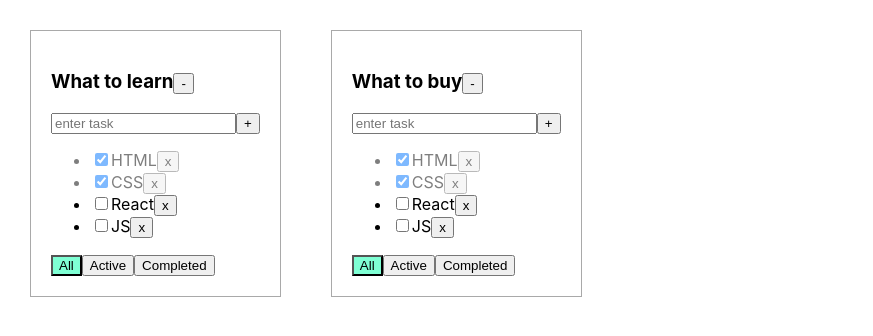
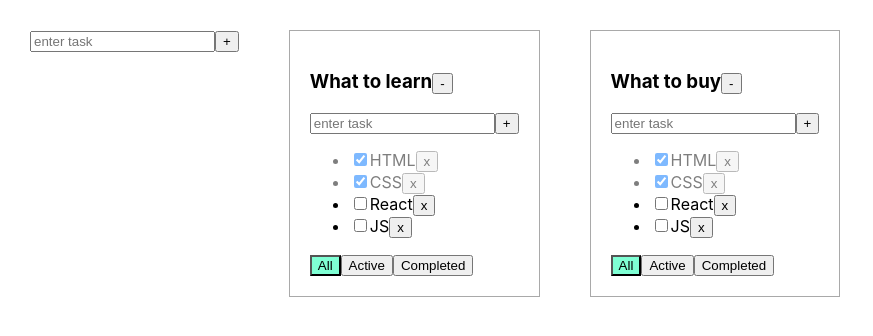
Before and after one commit to fabskrejt/todo-list, a React (Create React App) app: page / in a window 1280 px wide. Shown: the top 336 px of the page, without its empty margins (0-873 px from the left). Built offline with nearby package versions, Linux system fonts and the light colour scheme.

Commit message:
added AddItemForm component for add todoLists

```diff
--- a/src/AddItemForm.tsx
+++ b/src/AddItemForm.tsx
@@ -37,9 +37,6 @@ export const AddItemForm=(props: AddItemFormType)=>{
             }
         }
 
-/*        const changeTitle = () =>{
-        props.changeTitle(value)
-    }*/
     return(
         <div>
             <input
--- a/src/App.tsx
+++ b/src/App.tsx
@@ -2,6 +2,7 @@ import React, {useState} from 'react';
 import './App.css';
 import TodoList from "./TodoList";
 import {v1} from "uuid";
+import {AddItemForm} from "./AddItemForm";
 
 export type TaskType = {
     id: string
@@ -66,10 +67,20 @@ function App() {
     const changeTaskStatus = (taskID: string, isDone: boolean, todoListID: string) => {
         setTasks({...tasks, [todoListID]: tasks[todoListID].map(t => t.id === taskID ? {...t, isDone: isDone} : t)})
     }
+
+
     const removeTodoList = (todoListID: string) => {
         setTodoLists(todoLists.filter(t => t.id !== todoListID))
         delete tasks[todoListID]
     }
+
+    const addTodoList = (title:string) => {
+        const todoList: TodoListType = {id: v1(), title: title, filter: "all"}
+        setTodoLists([todoList, ...todoLists ])
+        setTasks({...tasks, [todoList.id]:[]})
+    }
+
+
 
 //UI
     const todoListsComponents = todoLists.map(t => {
@@ -107,6 +118,7 @@ function App() {
     return (
 
         <div className="App">
+            <AddItemForm addItemCallback={addTodoList}/>
             {todoListsComponents}
             {/* <TodoList changeTaskStatus={changeTaskStatus} filter={filter} title='What to learn' addTask={addTask}
                       tasks={tasksForRender} removeTask={removeTask}
```
